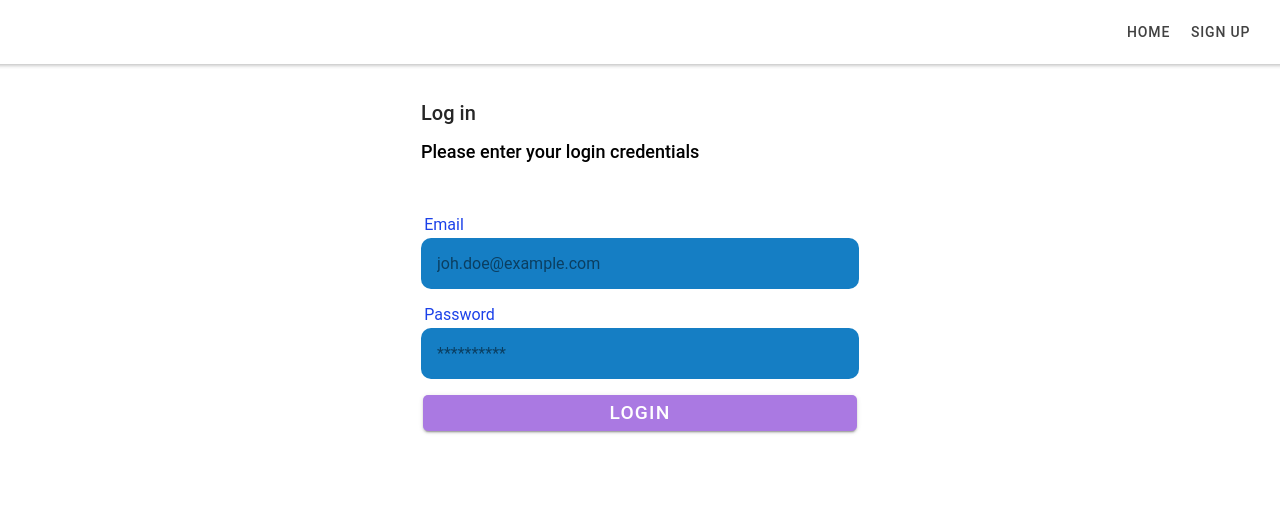
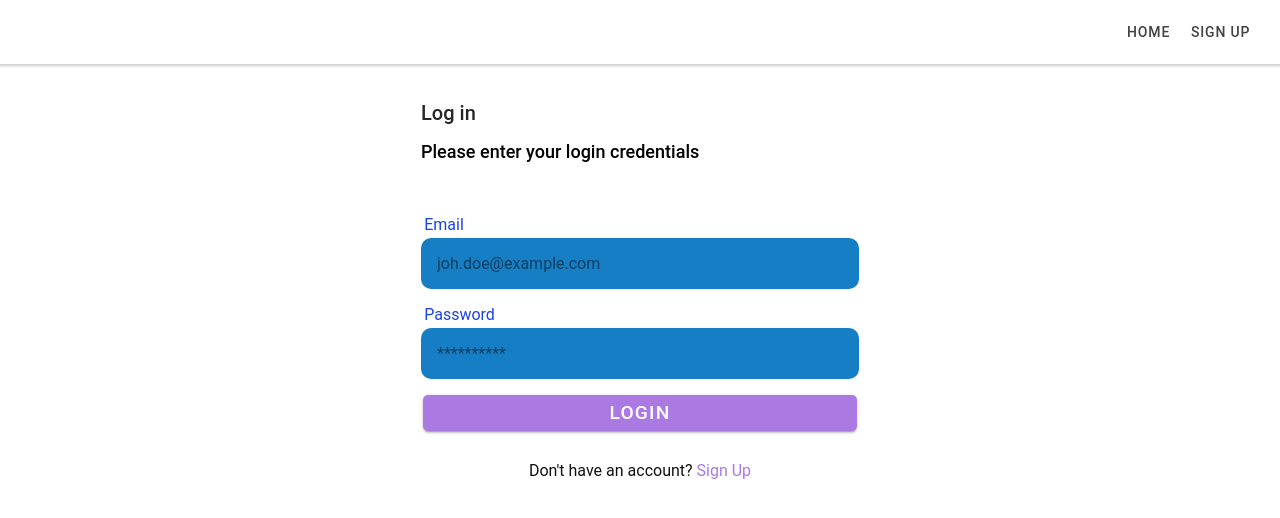
Before and after one commit to adoseofsam/cycle8, a React (Create React App) app in the folder EMS-frontend/CT-EMS/: page /login in a window 1280 px wide. Shown: the top 518 px of the page. Built offline with nearby package versions, Linux system fonts and the light colour scheme.

Commit message:
LoginStyles

```diff
--- a/EMS-frontend/CT-EMS/src/pages/Login.scss
+++ b/EMS-frontend/CT-EMS/src/pages/Login.scss
@@ -33,7 +33,9 @@ $laptop:992px;
 .signUpHeader{
     opacity: 0;
 }
-
+#toup{
+    opacity: 0;
+}
 }
 
 
--- a/EMS-frontend/CT-EMS/src/pages/Login.tsx
+++ b/EMS-frontend/CT-EMS/src/pages/Login.tsx
@@ -75,7 +75,7 @@ const Login: React.FC = () => {
         <IonPage >
             <IonHeader>
             <IonToolbar>
-                    <IonButtons slot="start">
+                    <IonButtons slot="start" >
                         <IonButton className="custom-back" routerLink = "/home">
                             <IonIcon icon={ arrowBack } />
                         </IonButton>
@@ -119,6 +119,13 @@ const Login: React.FC = () => {
 
                                 <IonButton className="custom-button" expand="block" onClick={ login }>Login</IonButton>
                             </IonCol>
+                    </IonRow>
+                    <IonRow className="ion-text-center ion-justify-content-center" id="toup">
+                        <IonCol size="12">
+                            <p>Don't have an account?
+                             <IonRouterLink color = "success"  className="custom-link"  routerLink = "/signup" > Sign Up </IonRouterLink>
+                            </p>
+                        </IonCol>
                     </IonRow>
 
                 </IonGrid>
```
